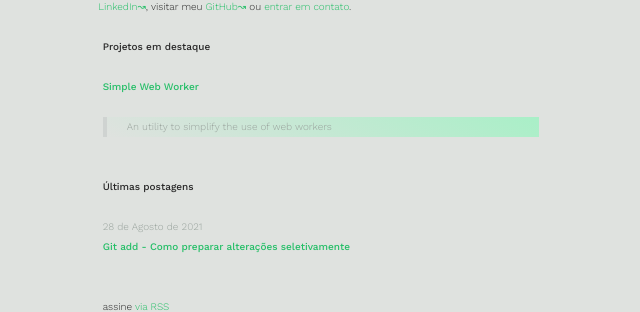
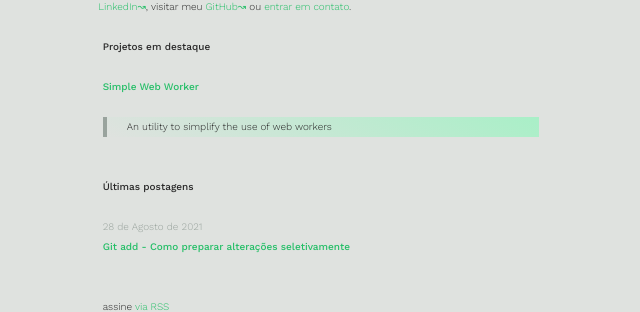
Before and after one commit to israelss/israelss.github.io, a Jekyll site: the page built from index.md, in a window 1280 px wide. Shown: the part 367-679 px from the top of the page, without its empty margins (319-959 px from the left). Built offline with Jekyll 4.4.1, drawn with Linux system fonts in a browser that asks for light colours.

Commit message:
Adjust color on blockquote fg

```diff
--- a/_sass/israelss/_base.scss
+++ b/_sass/israelss/_base.scss
@@ -45,8 +45,7 @@ a {
 }
 
 blockquote {
-  color: var(--grey-color);
-  border-left: 4px solid var(--grey-color-light);
+  border-left: 4px solid var(--grey-color);
   padding-left: calc(var(--spacing-unit) / 2);
   padding-right: calc(var(--spacing-unit) / 2);
   background-image: var(--bq-bg-gradient);
```
